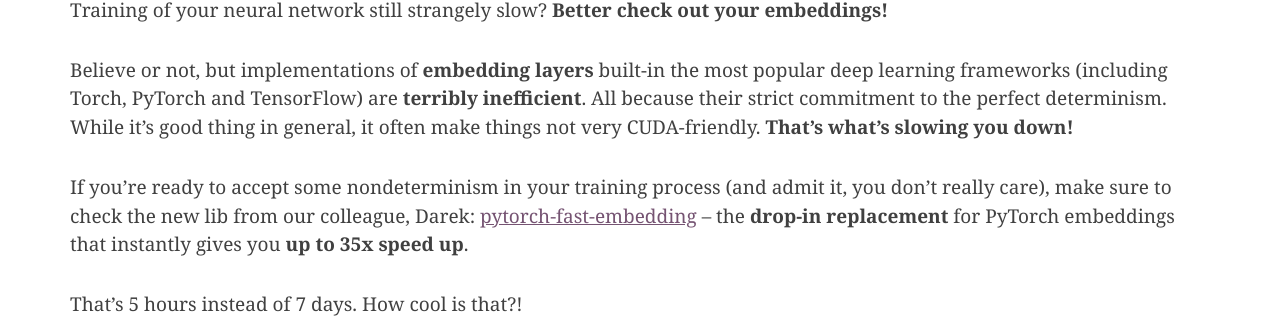
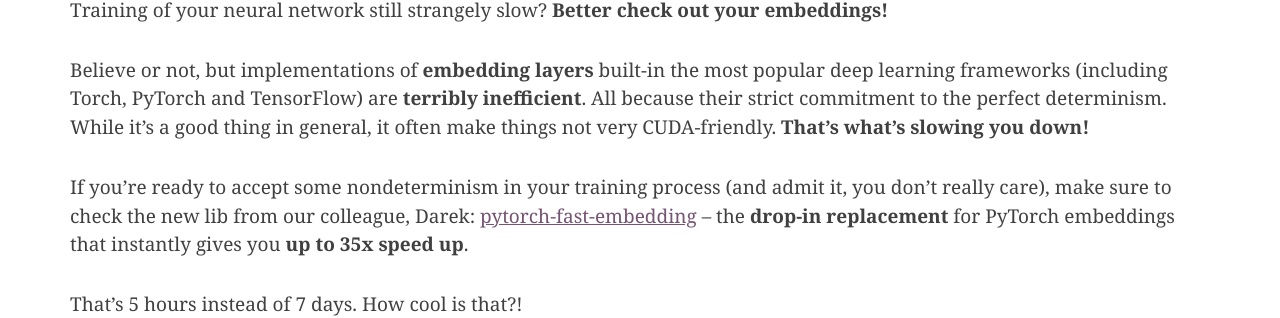
Before and after one commit to RTBHOUSE/techblog, a Jekyll site: the page built from _posts/2018-09-20-fast-embeddings.markdown, in a window 1280 px wide. Shown: the part 609-927 px from the top of the page. Built offline with Jekyll 4.4.1, drawn with Linux system fonts in a browser that asks for light colours; nearby versions of some CDN libraries; comment, search, counter and statistics services are not loaded.

Commit message:
Just one more style fix again

```diff
--- a/_posts/2018-09-20-fast-embeddings.markdown
+++ b/_posts/2018-09-20-fast-embeddings.markdown
@@ -12,7 +12,7 @@ excerpt:     "PyTorch embeddings up to 35x faster."
 
 Training of your neural network still strangely slow? **Better check out your embeddings!**
 
-Believe or not, but implementations of **embedding layers** built-in the most popular deep learning frameworks (including Torch, PyTorch and TensorFlow) are **terribly inefficient**. All because their strict commitment to the perfect determinism. While it's good thing in general, it often make things not very CUDA-friendly. **That's what's slowing you down!**
+Believe or not, but implementations of **embedding layers** built-in the most popular deep learning frameworks (including Torch, PyTorch and TensorFlow) are **terribly inefficient**. All because their strict commitment to the perfect determinism. While it's a good thing in general, it often make things not very CUDA-friendly. **That's what's slowing you down!**
 
 If you're ready to accept some nondeterminism in your training process (and admit it, you don't really care), make sure to check the new lib from our colleague, Darek: <a href="https://github.com/RTBHOUSE/pytorch-fast-embedding">pytorch-fast-embedding</a> – the **drop-in replacement** for PyTorch embeddings that instantly gives you **up to 35x speed up**.
 
```
